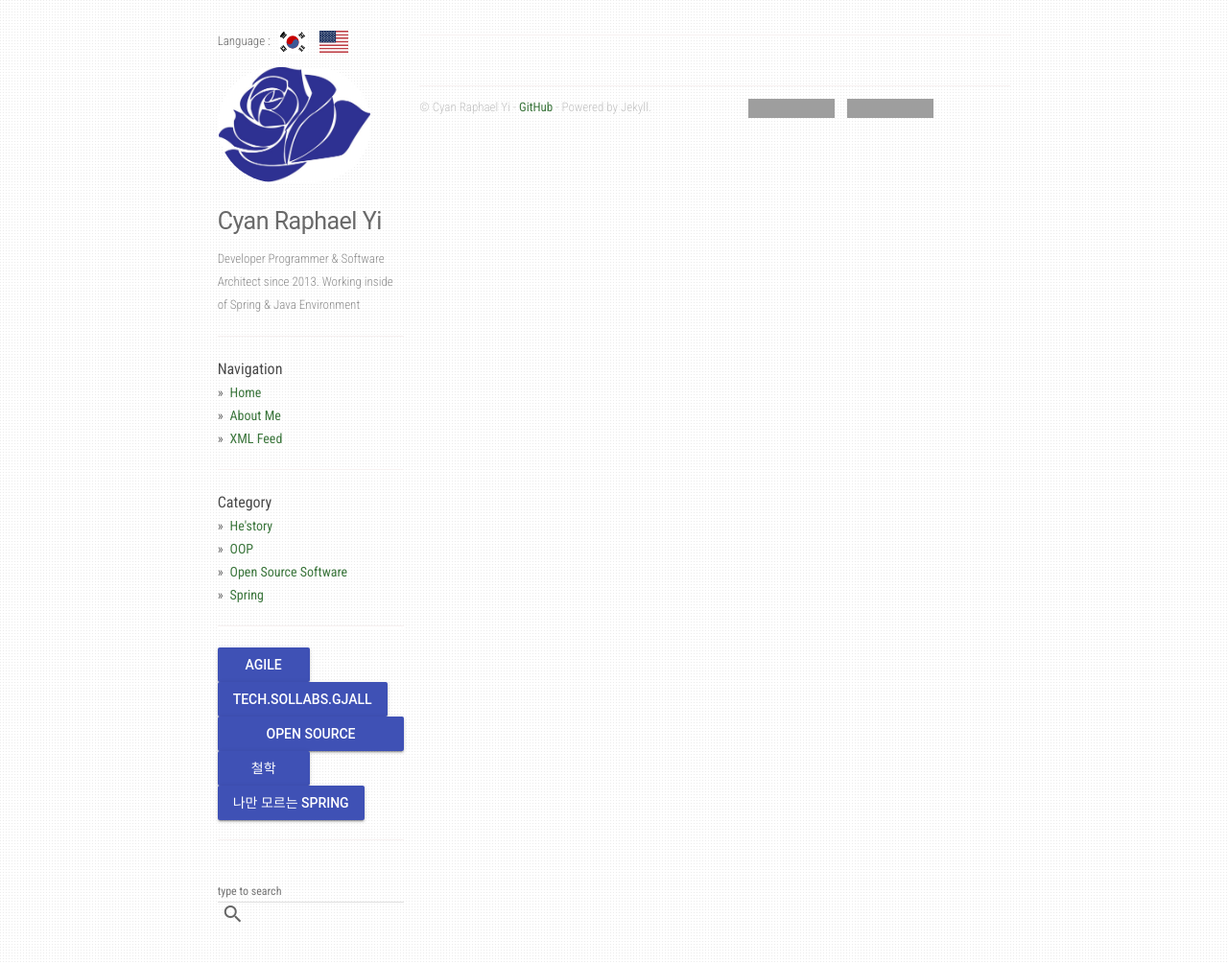
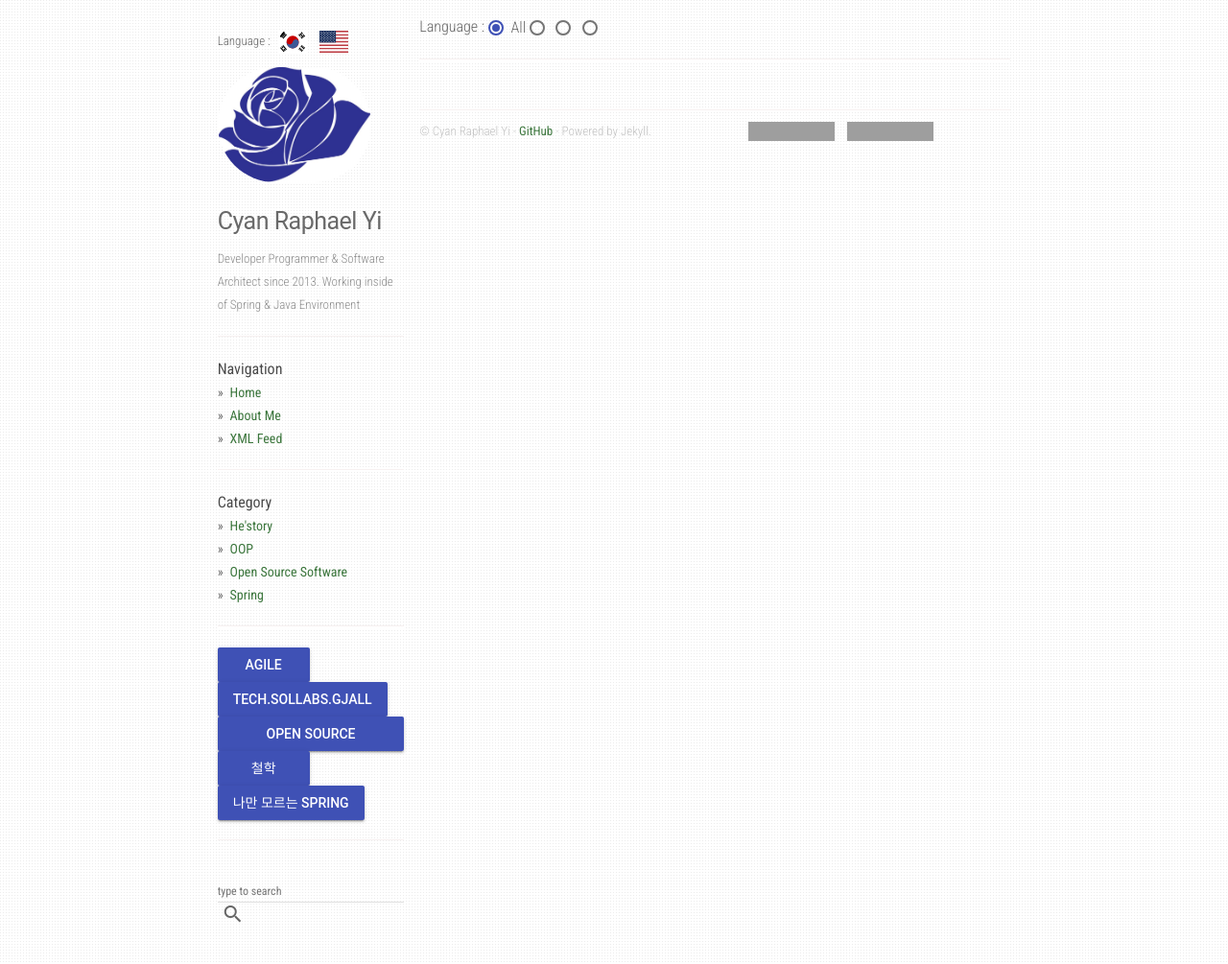
Before and after one commit to CyanRYi/sollabs-demo, a Jekyll site: the page built from _language/en.md, in a window 1280 px wide. Shown: the whole page at 96% size. Built offline with Jekyll 4.4.1, drawn with Linux system fonts in a browser that asks for light colours; nearby versions of some CDN libraries; grey boxes are pictures that could not be loaded.

Commit message:
language radio selector를 선행 적용

```diff
--- a/_layouts/post_list.html
+++ b/_layouts/post_list.html
@@ -2,6 +2,17 @@
 layout: default
 ---
 <div id="home">
+    Language :
+    <label class="mdl-radio mdl-js-radio mdl-js-ripple-effect" for="language_all">
+        <input type="radio" id="language_all" class="mdl-radio__button" name="options" value="language_all" checked>
+        <span class="mdl-radio__label">All</span>
+    </label>
+    {% for lang in site.language %}
+        <label class="mdl-radio mdl-js-radio mdl-js-ripple-effect" for="language_{{ lang.name }}">
+            <input type="radio" id="language_{{ lang.name }}" class="mdl-radio__button" name="options" value="language_{{ lang.name }}">
+            <img class="mdl-radio__label" src="{{ lang.image }}" />
+        </label>
+    {% endfor %}
     <hr />
     {% if page.language == 'all' %}
         <ul class="mdl-list">
```
